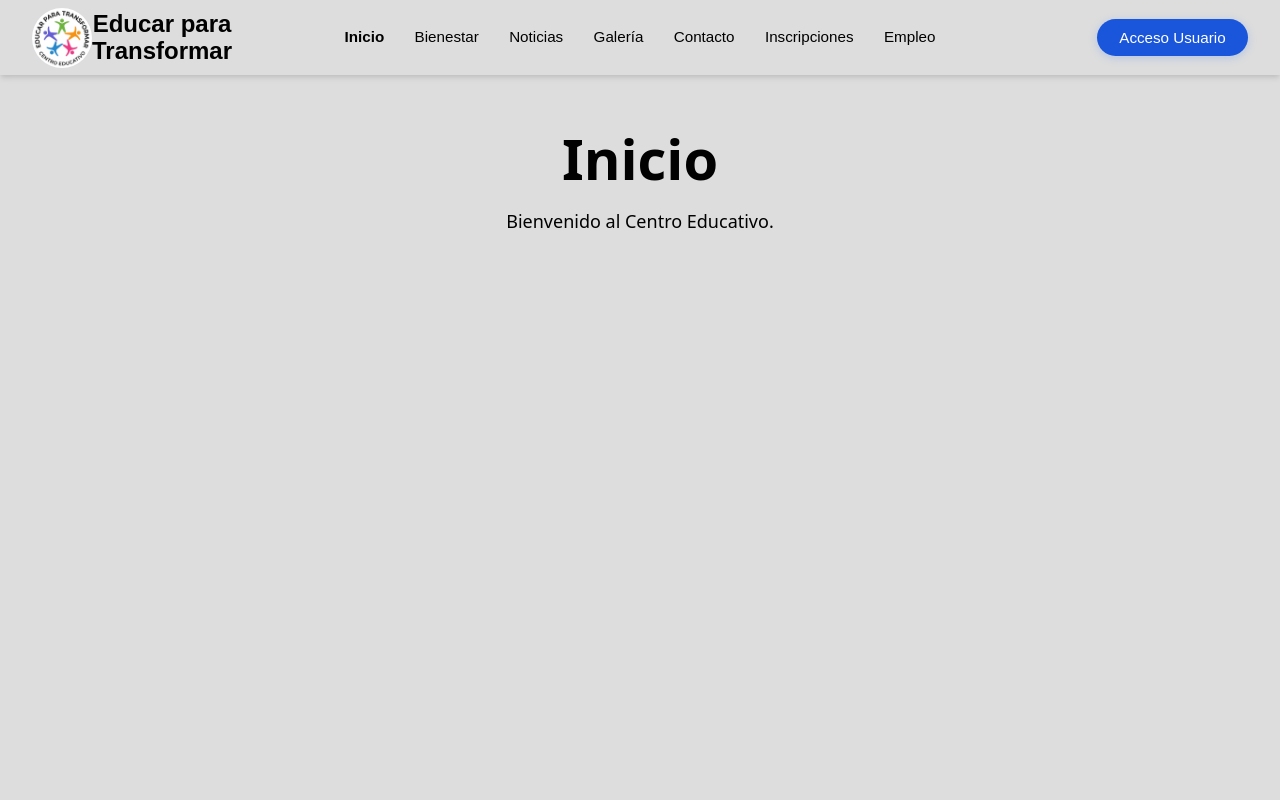
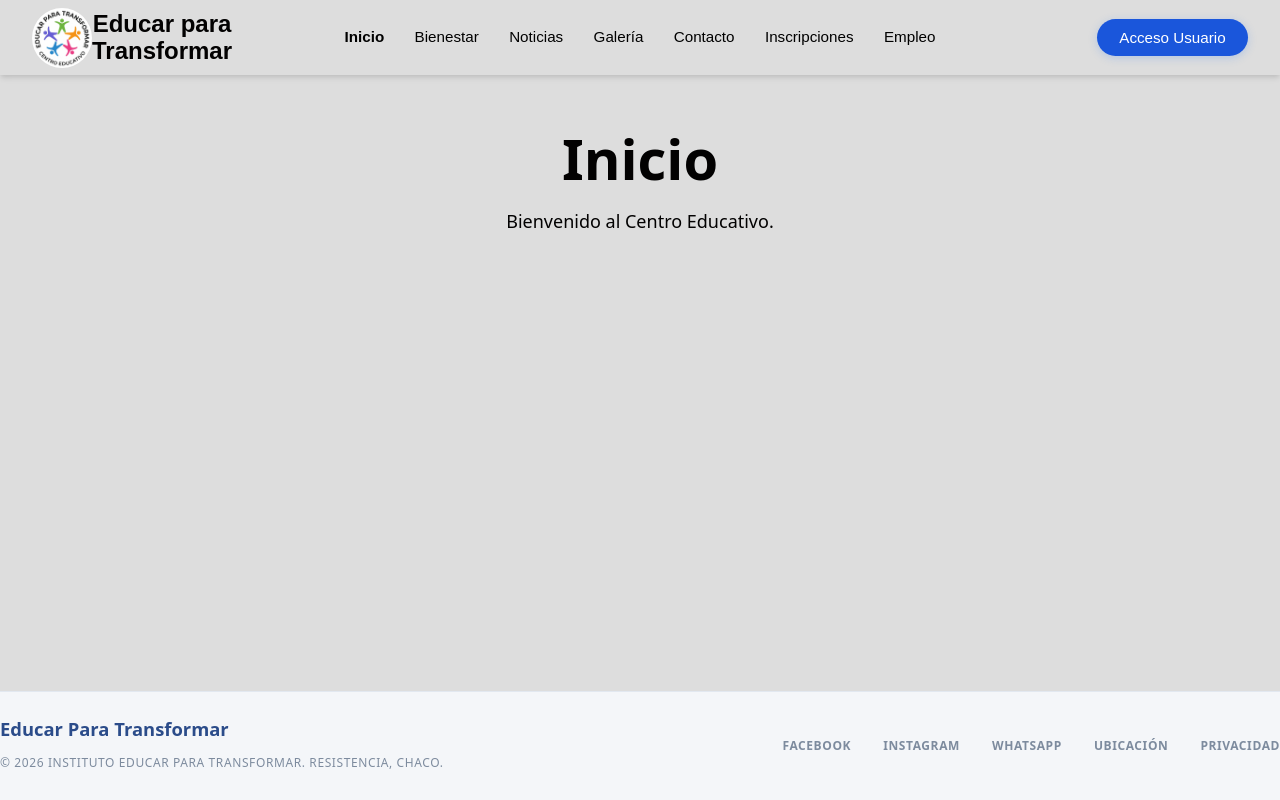
Before and after one commit to capysoft-tup/web-centro-educativo, a React (Vite) app: page / in a window 1280 px wide. Built offline with nearby package versions, Linux system fonts and the light colour scheme.

Commit message:
feat: se agrega un footer a toda la app

```diff
--- a/src/App.jsx
+++ b/src/App.jsx
@@ -8,9 +8,11 @@ import Wellness from './pages/Wellness'
 import Levels from './pages/Levels'
 import NotFound from './pages/NotFound';
 import Gallery from './pages/Gallery';
+import Footer from './components/Footer';
 
 function App() {
   return (
+    <>
       <Routes>
         <Route path="/" element={<Home />} />
         <Route path="/gallery" element={<Gallery />} />
@@ -22,6 +24,8 @@ function App() {
         <Route path="/levels" element={<Levels />} />
         <Route path="*" element={<NotFound />} />
       </Routes>
+      <Footer />
+    </>
   );
 }
 
--- /dev/null
+++ b/src/components/Footer.jsx
@@ -0,0 +1,27 @@
+import React from "react";
+import { Link } from "react-router-dom";
+import "../styles/Footer.css";
+
+const Footer = () => {
+    return (
+        <footer className="custom-footer">
+            <div className="footer-content">
+                <div className="footer-info">
+                    <h2 className="footer-title">Educar Para Transformar</h2>
+                    <p className="footer-copyright">
+                        © 2026 INSTITUTO EDUCAR PARA TRANSFORMAR. RESISTENCIA, CHACO.
+                    </p>
+                </div>
+                <div className="footer-links">
+                    <a href="#" className="footer-link">FACEBOOK</a>
+                    <a href="#" className="footer-link">INSTAGRAM</a>
+                    <a href="#" className="footer-link">WHATSAPP</a>
+                    <a href="#" className="footer-link">UBICACIÓN</a>
+                    <Link to="/privacy" className="footer-link">PRIVACIDAD</Link>
+                </div>
+            </div>
+        </footer>
+    );
+};
+
+export default Footer;
--- /dev/null
+++ b/src/styles/Footer.css
@@ -0,0 +1,82 @@
+.custom-footer {
+  background-color: #f4f6f9;
+  padding-bottom: 1.5rem;
+  padding-top: 1.5rem;
+  border-top: 1px solid #e2e8f0;
+  width: 100%;
+  font-family:
+    'Plus Jakarta Sans',
+    system-ui,
+    -apple-system,
+    sans-serif;
+  margin-top: auto;
+}
+
+.footer-content {
+  display: flex;
+  justify-content: space-between;
+  align-items: center;
+  max-width: 1280px;
+  margin: 0 auto;
+  flex-wrap: wrap;
+  gap: 2rem;
+}
+
+.footer-info {
+  display: flex;
+  flex-direction: column;
+  gap: 0.5rem;
+  text-align: left;
+}
+
+.footer-title {
+  color: #2b4c8a;
+  font-size: 1.15rem;
+  font-weight: 700;
+  margin: 0;
+}
+
+.footer-copyright {
+  color: #7d8b9e;
+  font-size: 0.75rem;
+  letter-spacing: 0.05em;
+  margin: 0;
+  text-transform: uppercase;
+  font-weight: 500;
+}
+
+.footer-links {
+  display: flex;
+  gap: 2rem;
+  align-items: center;
+  flex-wrap: wrap;
+}
+
+.footer-link {
+  color: #7d8b9e;
+  font-size: 0.75rem;
+  letter-spacing: 0.05em;
+  text-decoration: none;
+  font-weight: 600;
+  text-transform: uppercase;
+  transition: color 0.2s ease;
+}
+
+.footer-link:hover {
+  color: #2b4c8a;
+}
+
+@media (max-width: 768px) {
+  .footer-content {
+    flex-direction: column;
+    align-items: flex-start;
+  }
+
+  .custom-footer {
+    padding: 2rem 1.5rem;
+  }
+
+  .footer-links {
+    gap: 1rem;
+  }
+}
```
Lines whose indentation alone changed are shown as unchanged.
